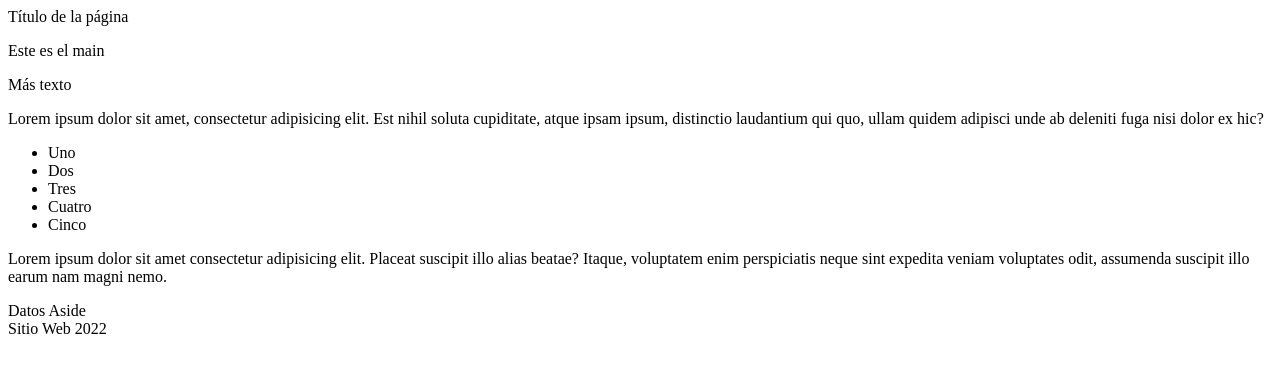
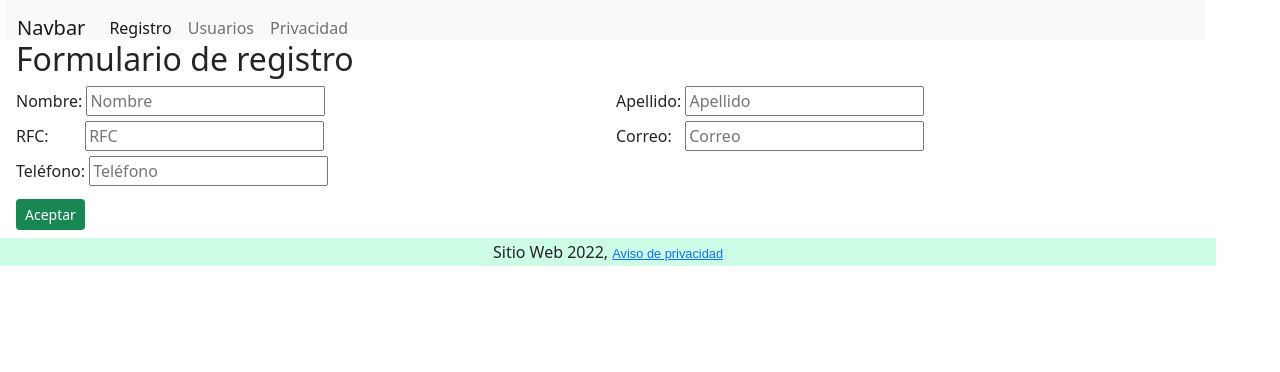
Before and after one commit to isakmtz/cursoHtml, a plain HTML site: page index.html in a window 1280 px wide. Drawn offline with nearby package versions, Linux system fonts and the light colour scheme.

Commit message:
Se actualiza el index

```diff
--- a/index.html
+++ b/index.html
@@ -1,31 +1,31 @@
 <html lang="es">
- <head>
-    <title>Prueba Flex</title>
- </head>
+
+<head>
+    <link href="https://cdn.jsdelivr.net/npm/bootstrap@5.0.2/dist/css/bootstrap.min.css" rel="stylesheet"
+        integrity="sha384-EVSTQN3/azprG1Anm3QDgpJLIm9Nao0Yz1ztcQTwFspd3yD65VohhpuuCOmLASjC" crossorigin="anonymous">
+    <link rel="stylesheet" href="css/estilos.css" type="text/css">
+    <title>Bienvenido</title>
+</head>
+
 <body>
     <header>
-        Título de la página
+        <iframe src="menu.html" id="idFrameMenu" height="40" width="1200" style="border:none;" title="Menú" scrolling="no"></iframe>
     </header>
-    <div id="general">
-        <main class="main" id="idMain">
-            <p>Este es el main</p>
-            <p>Más texto</p>
-        </main>
-        <section>
-            Lorem ipsum dolor sit amet, consectetur adipisicing elit. Est nihil soluta cupiditate, atque ipsam ipsum, distinctio laudantium qui quo, ullam quidem adipisci unde ab deleniti fuga nisi dolor ex hic?
-            <ul>
-                <li>Uno</li>
-                <li>Dos</li>
-                <li>Tres</li>
-                <li>Cuatro</li>
-                <li>Cinco</li>
-            </ul>
-        </section>
-        <p>
-            Lorem ipsum dolor sit amet consectetur adipisicing elit. Placeat suscipit illo alias beatae? Itaque, voluptatem enim perspiciatis neque sint expedita veniam voluptates odit, assumenda suscipit illo earum nam magni nemo.
-        </p>
-        <aside>Datos Aside</aside>
-        <footer>Sitio Web 2022</footer>
+    <div id="divContenido" class="ps-3">
     </div>
+    <footer class="mt-2">Sitio Web 2022, <span class="letra-sm">
+        <a href="privacidad.html">Aviso de privacidad</a></span>
+    </footer>
 </body>
+
 </html>
+<script src="js/scriptWeb.js"></script>
+<script>
+
+    cargarContenido('formulario.html');
+
+    idFrameMenu.onload = function() {
+        asignarLigasMenu ();
+    }
+
+</script>
```
